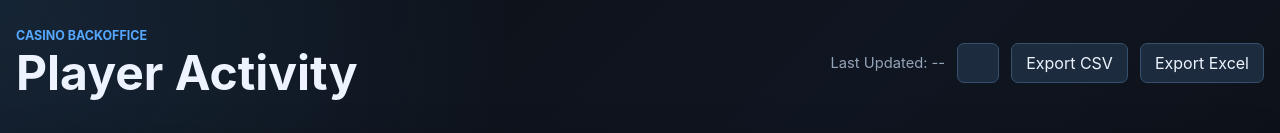
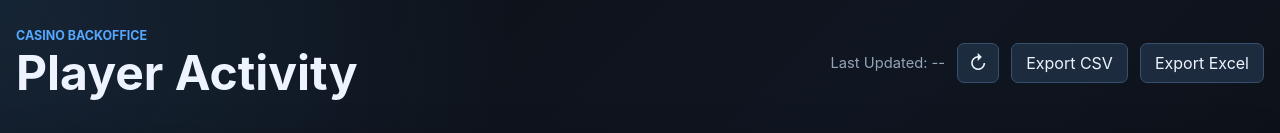
Before and after one commit to zivojinovicmarko10-lab/player-activity-dashboard, a Next.js app: page / in a window 1280 px wide. Shown: the top 133 px of the page. Built offline with nearby package versions, Linux system fonts and the light colour scheme.

Commit message:
Draw refresh icon with CSS

```diff
--- a/public/styles/app.css
+++ b/public/styles/app.css
@@ -98,6 +98,16 @@ h1 {
   width: 42px;
   padding: 0;
   font-size: 1.2rem;
+}
+
+.refresh-glyph::before {
+  content: "\21bb";
+  display: inline-block;
+  line-height: 1;
+}
+
+.icon-button:disabled .refresh-glyph {
+  opacity: 0.55;
 }
 
 .ghost {
```
